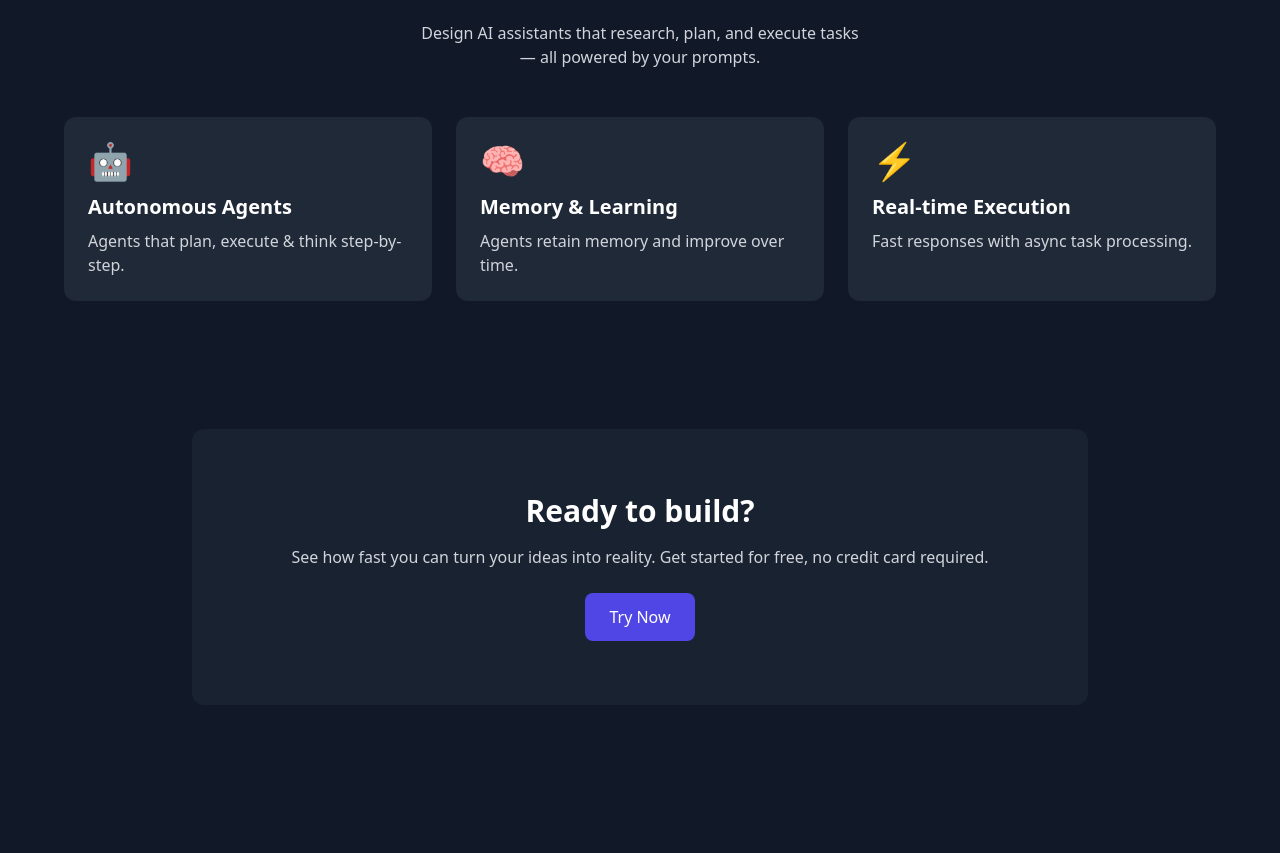
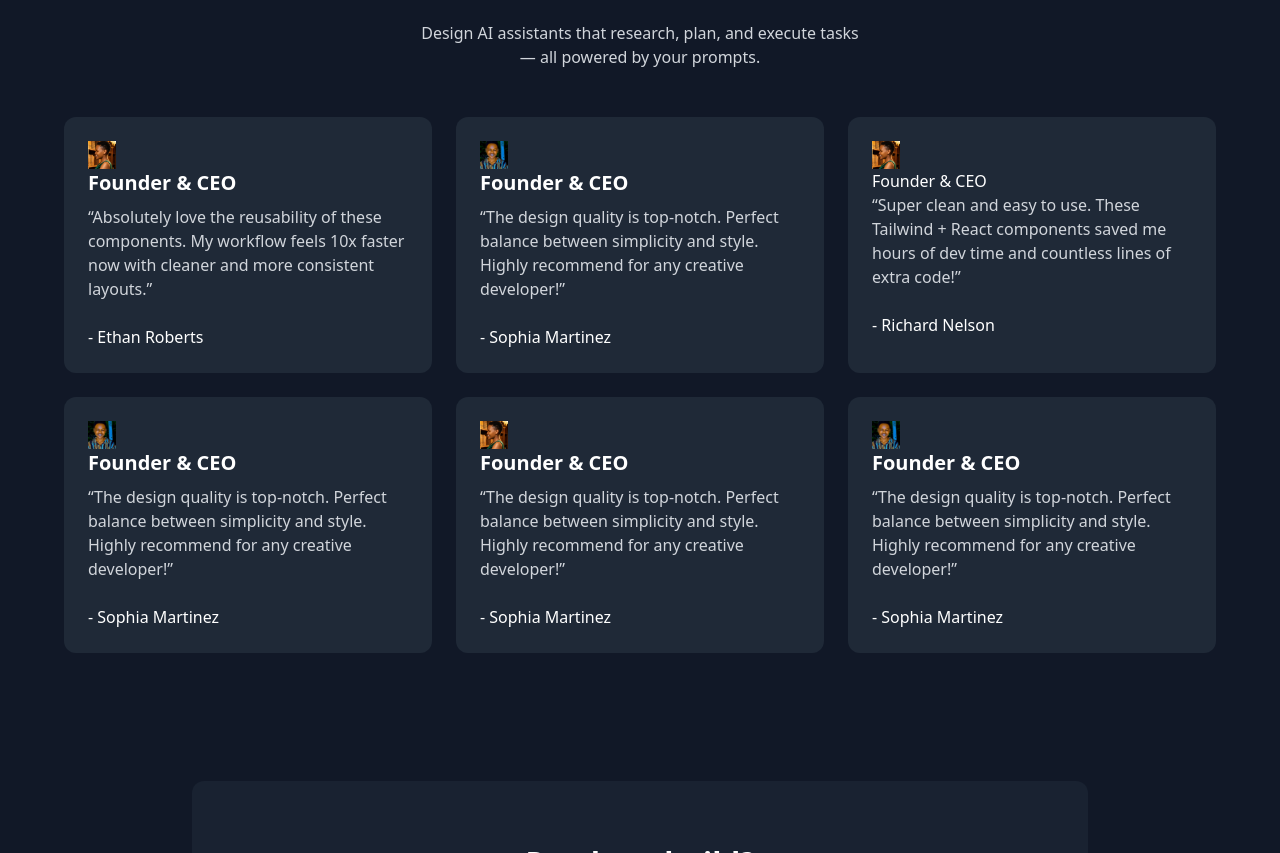
Before and after one commit to Umutoni23/Genesis-Landing-Page-HTML-Tailwind-CSS-, a plain HTML site: page index.html in a window 1280 px wide. Shown: the part 615-1468 px from the top of the page. Drawn offline with nearby package versions, Linux system fonts and the light colour scheme.

Commit message:
Adding more cards

```diff
--- a/index.html
+++ b/index.html
@@ -77,22 +77,56 @@
     <div class="grid gap-6 md:grid-cols-3 max-w-6xl mx-auto">
       <!-- Feature Card 1 -->
       <div class="bg-gray-800 p-6 rounded-xl hover:-translate-y-1 transition">
-        <div class="text-4xl mb-3">🤖</div>
-        <h3 class="font-semibold text-xl mb-2">Autonomous Agents</h3>
-        <p class="text-gray-300">Agents that plan, execute & think step-by-step.</p>
-      </div>
+
+         <img src="image1.png" alt="logo" class="h-7 w-auto max-w-xs" />
+        <h3 class="font-semibold text-xl mb-2">Founder & CEO</h3>
+        <p class="text-gray-300">“Absolutely love the reusability of these components. My workflow feels 10x faster now with cleaner and more consistent layouts.”</p><br>
+        <p>- Ethan Roberts</p>
+    </div>
       <!-- Feature Card 2 -->
       <div class="bg-gray-800 p-6 rounded-xl hover:-translate-y-1 transition">
-        <div class="text-4xl mb-3">🧠</div>
-        <h3 class="font-semibold text-xl mb-2">Memory & Learning</h3>
-        <p class="text-gray-300">Agents retain memory and improve over time.</p>
-      </div>
+         <img src="image2.png" alt="logo" class="h-7 w-auto max-w-xs" />
+        <h3 class="font-semibold text-xl mb-2">Founder & CEO</h3>
+        <p class="text-gray-300">“The design quality is top-notch. Perfect balance between simplicity and style. Highly recommend for any creative developer!”</p><br>
+        <p>- Sophia Martinez</p>
+    </div>
       <!-- Feature Card 3 -->
       <div class="bg-gray-800 p-6 rounded-xl hover:-translate-y-1 transition">
-        <div class="text-4xl mb-3">⚡</div>
-        <h3 class="font-semibold text-xl mb-2">Real-time Execution</h3>
-        <p class="text-gray-300">Fast responses with async task processing.</p>
+            <img src="image1.png" alt="logo" class="h-7 w-auto
+        <h3 class="font-semibold text-xl mb-2">Founder & CEO</h3>
+        <p class="text-gray-300">“Super clean and easy to use. These Tailwind + React components
+            saved me hours of dev time and countless lines of extra code!”</p><br>
+
+        <p>- Richard Nelson</p>
       </div>
+
+ <!-- Feature Card 2 -->
+      <div class="bg-gray-800 p-6 rounded-xl hover:-translate-y-1 transition">
+         <img src="image2.png" alt="logo" class="h-7 w-auto max-w-xs" />
+        <h3 class="font-semibold text-xl mb-2">Founder & CEO</h3>
+        <p class="text-gray-300">“The design quality is top-notch. Perfect balance between simplicity and style. Highly recommend for any creative developer!”</p><br>
+        <p>- Sophia Martinez</p>
+    </div>
+
+     <!-- Feature Card 2 -->
+      <div class="bg-gray-800 p-6 rounded-xl hover:-translate-y-1 transition">
+         <img src="image1.png" alt="logo" class="h-7 w-auto max-w-xs" />
+        <h3 class="font-semibold text-xl mb-2">Founder & CEO</h3>
+        <p class="text-gray-300">“The design quality is top-notch. Perfect balance between simplicity and style. Highly recommend for any creative developer!”</p><br>
+        <p>- Sophia Martinez</p>
+    </div>
+
+     <!-- Feature Card 2 -->
+      <div class="bg-gray-800 p-6 rounded-xl hover:-translate-y-1 transition">
+         <img src="image2.png" alt="logo" class="h-7 w-auto max-w-xs" />
+        <h3 class="font-semibold text-xl mb-2">Founder & CEO</h3>
+        <p class="text-gray-300">“The design quality is top-notch. Perfect balance between simplicity and style. Highly recommend for any creative developer!”</p><br>
+        <p>- Sophia Martinez</p>
+    </div>
+
+
+
+
     </div>
   </section>
 
```
Also changed, not shown: image1.png (added), image2.png (added).
